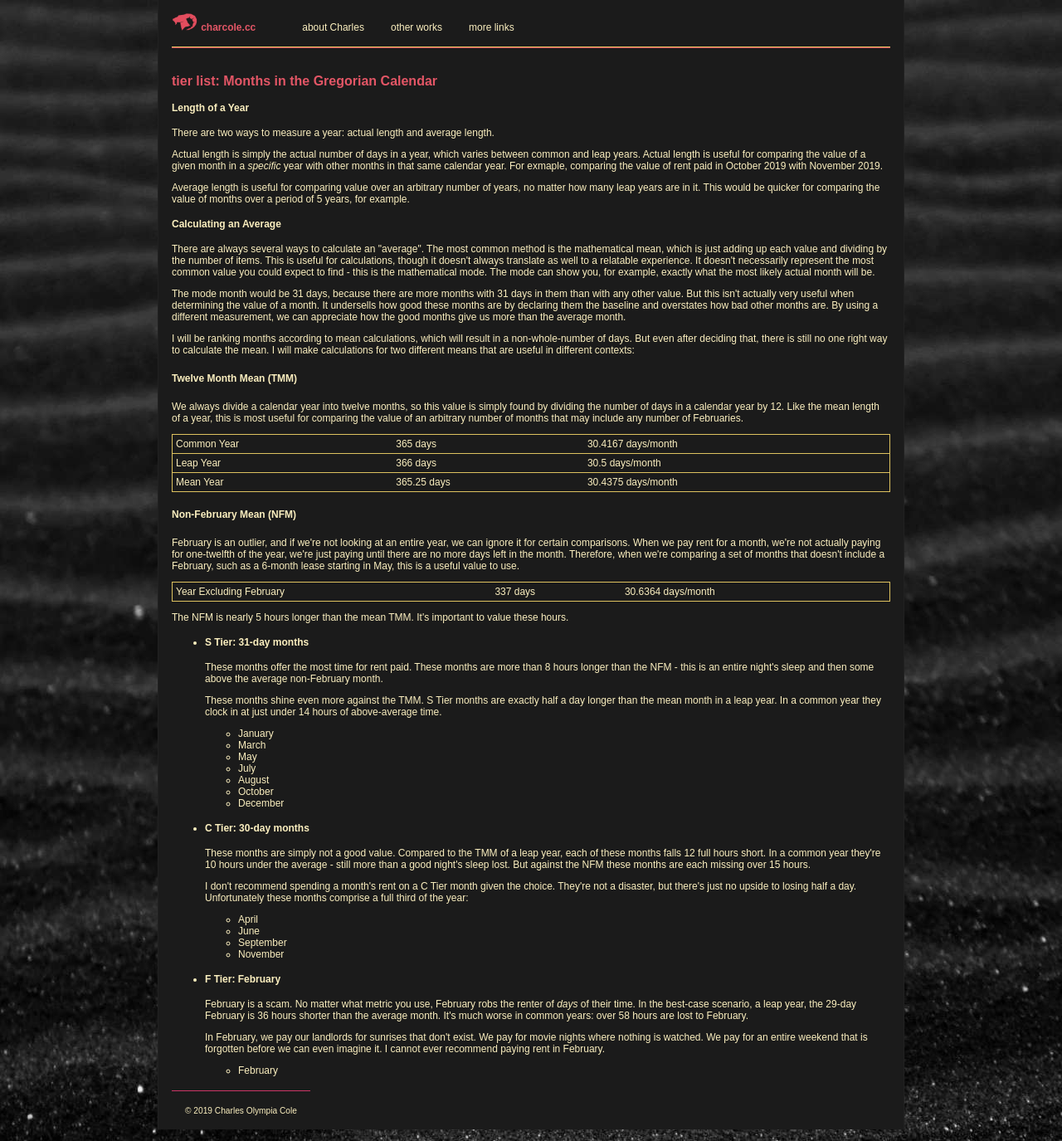
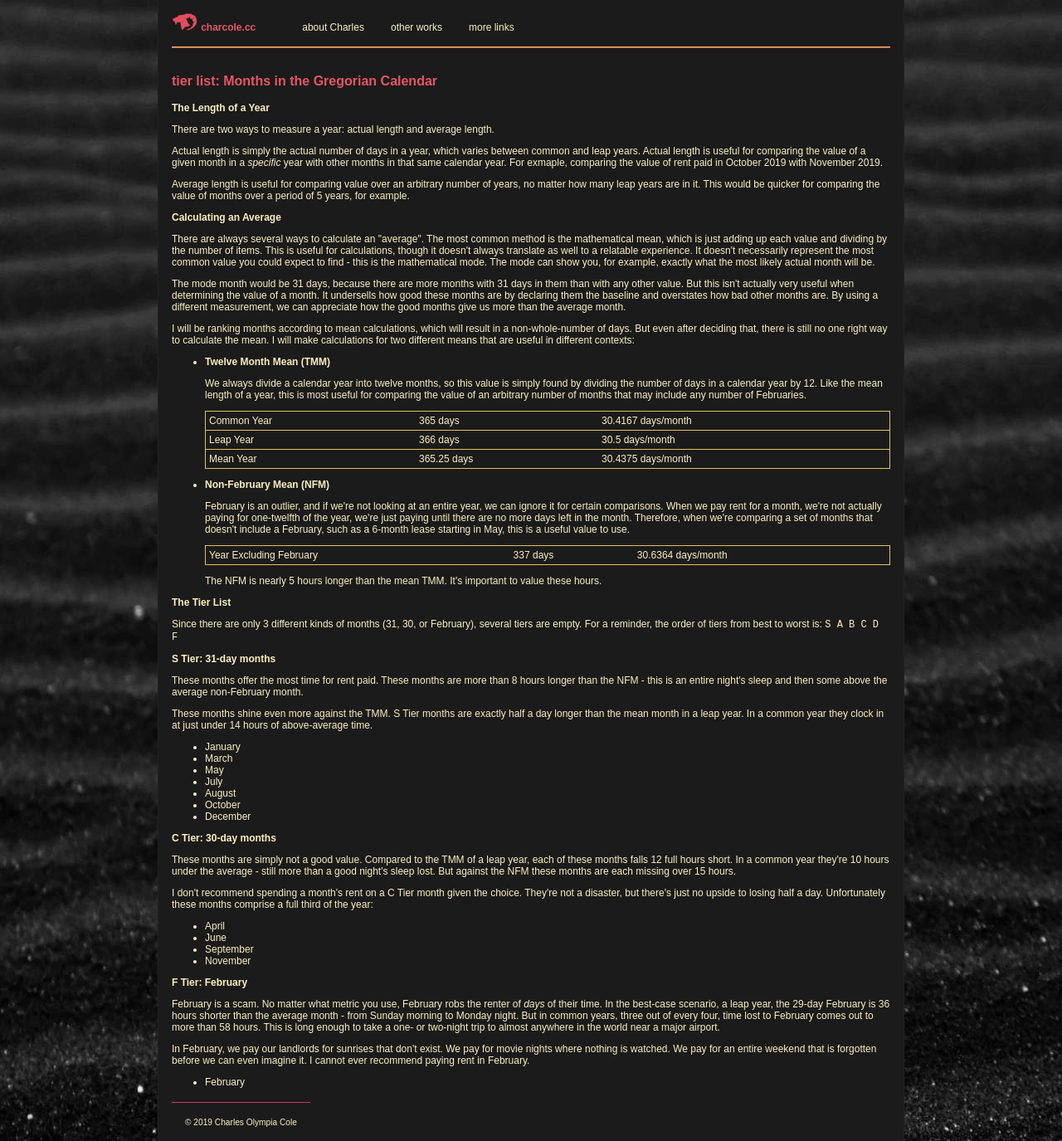
Before and after one commit to char-cole/char-cole.github.io, a Jekyll site: the page built from months.html, in a window 1280 px wide. Shown: the whole page at 83% size. Built offline with Jekyll 4.4.1, drawn with Linux system fonts in a browser that asks for light colours; some web fonts are replaced.

Commit message:
improve ul and h# usage on months page

```diff
--- a/months.html
+++ b/months.html
@@ -4,12 +4,13 @@ title: months | art review
 ---
 
 <article>
-    <h2 class="pink article-title">
+    <h1 class="pink article-title">
         tier list: Months in the Gregorian Calendar
+    </h1>
+
+    <h2>
+        The Length of a Year
     </h2>
-    <h4>
-        Length of a Year
-    </h4>
     <p>
         There are two ways to measure a year: actual length and average length.
     </p>
@@ -26,9 +27,10 @@ title: months | art review
         years, no matter how many leap years are in it. This would be quicker
         for comparing the value of months over a period of 5 years, for example.
     </p>
-    <h4>
+
+    <h2>
         Calculating an Average
-    </h4>
+    </h2>
     <p>
         There are always several ways to calculate an "average". The most common
         method is the mathematical mean, which is just adding up each value and
@@ -53,15 +55,17 @@ title: months | art review
         calculations for two different means that are useful in different
         contexts:
     </p>
-    <h5>
+    <ul>
+        <li>
+            <h3>
                 Twelve Month Mean (TMM)
-    </h5>
+            </h3>
             <p>
-        We always divide a calendar year into twelve months, so this value is
-        simply found by dividing the number of days in a calendar year by 12.
-        Like the mean length of a year, this is most useful for comparing the
-        value of an arbitrary number of months that may include any number of
-        Februaries.
+                We always divide a calendar year into twelve months, so this
+                value is simply found by dividing the number of days in a
+                calendar year by 12. Like the mean length of a year, this is
+                most useful for comparing the value of an arbitrary number of
+                months that may include any number of Februaries.
             </p>
             <table>
                 <tr>
@@ -80,17 +84,19 @@ title: months | art review
                     <td>30.4375 days/month</td>
                 </tr>
             </table>
-
-    <h5>
+        </li>
+        <li>
+            <h3>
                 Non-February Mean (NFM)
-    </h5>
+            </h3>
             <p>
-        February is an outlier, and if we're not looking at an entire year, we
-        can ignore it for certain comparisons. When we pay rent for a month,
-        we're not actually paying for one-twelfth of the year, we're just paying
-        until there are no more days left in the month. Therefore, when we're
-        comparing a set of months that doesn't include a February, such as a
-        6-month lease starting in May, this is a useful value to use.
+                February is an outlier, and if we're not looking at an entire
+                year, we can ignore it for certain comparisons. When we pay rent
+                for a month, we're not actually paying for one-twelfth of the
+                year, we're just paying until there are no more days left in the
+                month. Therefore, when we're comparing a set of months that
+                doesn't include a February, such as a 6-month lease starting in
+                May, this is a useful value to use.
             </p>
             <table>
                 <tr>
@@ -101,23 +107,28 @@ title: months | art review
             </table>
 
             <p>
-        The NFM is nearly 5 hours longer than the mean TMM. It's important to
-        value these hours.
+                The NFM is nearly 5 hours longer than the mean TMM. It's
+                important to value these hours.
             </p>
-    <ul>
-        <li>
-            <h4>S Tier: 31-day months</h4>
+        </li>
+    </ul>
+
+    <h2>The Tier List</h2>
     <p>
-                These months offer the most time for rent paid. These months are
-                more than 8 hours longer than the NFM - this is an entire
-                night's sleep and then some above the average non-February
-                month.
+        Since there are only 3 different kinds of months (31, 30, or February), several tiers are
+        empty. For a reminder, the order of tiers from best to worst is: <code>S A B C D F</code>
+    </p>
+
+    <h3>S Tier: 31-day months</h3>
+    <p>
+        These months offer the most time for rent paid. These months are more
+        than 8 hours longer than the NFM - this is an entire night's sleep and
+        then some above the average non-February month.
     </p>
     <p>
-                These months shine even more against the TMM. S Tier months are
-                exactly half a day longer than the mean month in a leap year. In
-                a common year they clock in at just under 14 hours of
-                above-average time.
+        These months shine even more against the TMM. S Tier months are exactly
+        half a day longer than the mean month in a leap year. In a common year
+        they clock in at just under 14 hours of above-average time.
     </p>
     <ul>
         <li>January</li>
@@ -128,21 +139,20 @@ title: months | art review
         <li>October</li>
         <li>December</li>
     </ul>
-        </li>
-        <li>
-            <h4>C Tier: 30-day months</h4>
+
+    <h3>C Tier: 30-day months</h2>
     <p>
-                These months are simply not a good value. Compared to the TMM of
-                a leap year, each of these months falls 12 full hours short. In
-                a common year they're 10 hours under the average - still more
-                than a good night's sleep lost. But against the NFM these months
-                are each missing over 15 hours.
+        These months are simply not a good value. Compared to the TMM of a leap
+        year, each of these months falls 12 full hours short. In a common year
+        they're 10 hours under the average - still more than a good night's
+        sleep lost. But against the NFM these months are each missing over 15
+        hours.
     </p>
     <p>
-                I don't recommend spending a month's rent on a C Tier month
-                given the choice. They're not a disaster, but there's just no
-                upside to losing half a day. Unfortunately these months comprise
-                a full third of the year:
+        I don't recommend spending a month's rent on a C Tier month given the
+        choice. They're not a disaster, but there's just no upside to losing
+        half a day. Unfortunately these months comprise a full third of the
+        year:
     </p>
     <ul>
         <li>April</li>
@@ -150,25 +160,24 @@ title: months | art review
         <li>September</li>
         <li>November</li>
     </ul>
-        </li>
-        <li>
-            <h4>F Tier: February</h4>
+
+    <h3>F Tier: February</h3>
     <p>
-                February is a scam. No matter what metric you use, February robs
-                the renter of <em>days</em> of their time. In the best-case
-                scenario, a leap year, the 29-day February is 36 hours shorter
-                than the average month. It's much worse in common years: over 58
-                hours are lost to February.
+        February is a scam. No matter what metric you use, February robs the
+        renter of <em>days</em> of their time. In the best-case scenario, a leap
+        year, the 29-day February is 36 hours shorter than the average month -
+        from Sunday morning to Monday night. But in common years, three out of
+        every four, time lost to February comes out to more than 58 hours. This
+        is long enough to take a one- or two-night trip to almost anywhere in
+        the world near a major airport.
     </p>
     <p>
-                In February, we pay our landlords for sunrises that don't exist.
-                We pay for movie nights where nothing is watched. We pay for an
-                entire weekend that is forgotten before we can even imagine it.
-                I cannot ever recommend paying rent in February.
+        In February, we pay our landlords for sunrises that don't exist. We pay
+        for movie nights where nothing is watched. We pay for an entire weekend
+        that is forgotten before we can even imagine it. I cannot ever recommend
+        paying rent in February.
     </p>
     <ul>
         <li>February</li>
     </ul>
-        </li>
-    </ul>
 </article>
```
Lines whose indentation alone changed are shown as unchanged.
